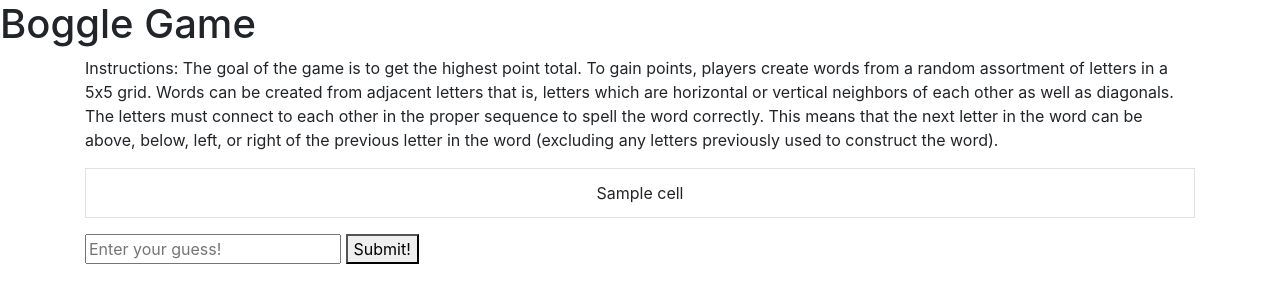
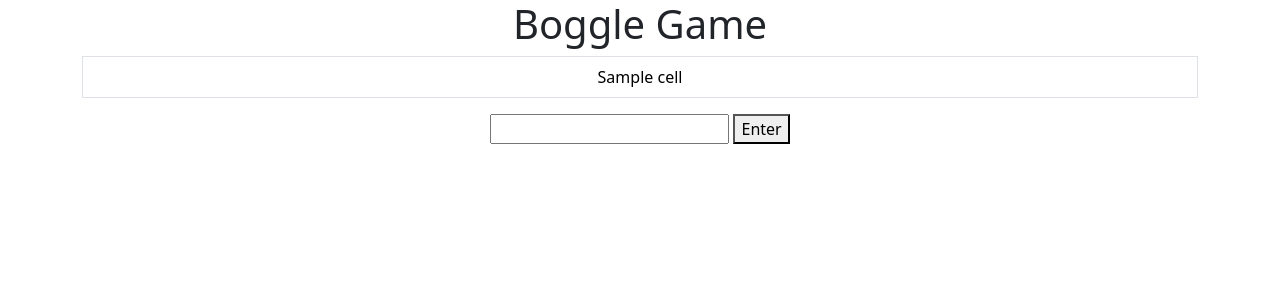
Before and after one commit to EMSAGER/Boggle, a Flask app: template templates/index.html in a window 1280 px wide. Shown: the top 303 px of the page. Run offline with Flask 3, Linux system fonts and the light colour scheme; the template is opened without the code that fills it: most values are stand-ins (such as "Sample title", 1, 10 or a date in 2020); parts of the project's set-up code (start-up, migrations or seed data) failed here and were passed over; some libraries are stand-ins or nearby versions.

Commit message:
html lfix

```diff
--- a/app.py
+++ b/app.py
@@ -1,21 +1,38 @@
-from flask import Flask, redirect, render_template, session
-#from flask_debugtoolbar import DebugToolbarExtension
+from flask import Flask, request, render_template, jsonify, session, flash
 from boggle import Boggle
 
 app = Flask(__name__)
-app.config['SECRET_KEY'] = '1234Coolio'
-# app.config['DEBUG_TB_INTERCEPT_REDIRECTS'] = False
-
-# debug = DebugToolbarExtension(app)
+app.config["SECRET_KEY"] = "1234Coolio"
 
 boggle_game = Boggle()
 
-import pdb
-# pdb.set_trace()
-
-@app.route('/')
+@app.route("/")
 def load_gameboard():
-    """Create boardgame & start a new session for the game plays"""
+    """Create a boardgame and start a new session"""
     board = boggle_game.make_board()
     session['board'] = board
     return render_template("index.html", board=board)
+
+@app.route("/check-word")
+def check_word():
+    """Check if word is in dictionary."""
+
+    word = request.args["word"]
+    board = session["board"]
+    response = boggle_game.check_valid_word(board, word)
+    print(f"Checking word: {word}, Result: {response}")
+    return jsonify({'result': response})
+
+
+@app.route("/post-score", methods=["POST"])
+def post_score():
+    """Receive score, update nplays, update high score if appropriate."""
+
+    score = request.json["score"]
+    highscore = session.get("highscore", 0)
+    nplays = session.get("nplays", 0)
+
+    session['nplays'] = nplays + 1
+    session['highscore'] = max(score, highscore)
+
+    return jsonify(brokeRecord=score > highscore)
--- a/templates/base.html
+++ /dev/null
@@ -1,20 +0,0 @@
-<!DOCTYPE html>
-<html lang="en">
-<head>
-    <meta charset="UTF-8">
-    <meta name="viewport" content="width=device-width, initial-scale=1.0">
-    <link rel="stylesheet" href="https://cdn.jsdelivr.net/npm/bootstrap@4.1.3/dist/css/bootstrap.min.css" integrity="sha384-MCw98/SFnGE8fJT3GXwEOngsV7Zt27NXFoaoApmYm81iuXoPkFOJwJ8ERdknLPMO" crossorigin="anonymous">
-    <link rel="stylesheet" href="/static/app.css">
-    <title>{% block title %}{% endblock %}</title>
-</head>
-<body>
-    {% block content %}{% endblock %}
-</body>
-<script src="https://code.jquery.com/jquery-3.3.1.slim.min.js" integrity="sha384-q8i/X+965DzO0rT7abK41JStQIAqVgRVzpbzo5smXKp4YfRvH+8abtTE1Pi6jizo" crossorigin="anonymous"></script>
-<script src="https://cdn.jsdelivr.net/npm/popper.js@1.14.3/dist/umd/popper.min.js" integrity="sha384-ZMP7rVo3mIykV+2+9J3UJ46jBk0WLaUAdn689aCwoqbBJiSnjAK/l8WvCWPIPm49" crossorigin="anonymous"></script>
-<script src="https://cdn.jsdelivr.net/npm/bootstrap@4.1.3/dist/js/bootstrap.min.js" integrity="sha384-ChfqqxuZUCnJSK3+MXmPNIyE6ZbWh2IMqE241rYiqJxyMiZ6OW/JmZQ5stwEULTy" crossorigin="anonymous"></script>
-<script src="https://unpkg.com/jquery"></script>
-<script src="https://unpkg.com/axios/dist/axios.js"></script>
-
-<script src="/static/app.js"></script>
-</html>
--- a/templates/index.html
+++ b/templates/index.html
@@ -1,24 +1,22 @@
-{% extends "base.html" %}
-{% block title %}home{% endblock %}
-{% block content %}
+<!doctype html>
+<html>
+  <head>
+    <title>Boggle</title>
+    <link href="https://cdn.jsdelivr.net/npm/bootstrap@5.3.2/dist/css/bootstrap.min.css" rel="stylesheet" integrity="sha384-T3c6CoIi6uLrA9TneNEoa7RxnatzjcDSCmG1MXxSR1GAsXEV/Dwwykc2MPK8M2HN" crossorigin="anonymous">
+    <link rel="stylesheet" href="/static/boggle.css">
+  </head>
+  <body>
+    <h1 class="text-center">Boggle Game</h1>
+    <section id="boggle">
 
-<h1>Boggle Game</h1>
-<div class="container" id="INSTRUCTIONS">
-    <p>Instructions: The goal of the game is to get the highest point total. To gain points, players create words from a random assortment of letters in a 5x5 grid. Words can be created from adjacent letters that is, letters which are horizontal or vertical neighbors of each other as well as diagonals. The letters must connect to each other in the proper sequence to spell the word correctly. This means that the next letter in the word can be above, below, left, or right of the previous letter in the word (excluding any letters previously used to construct the word).</p>
-</div>
-
-    <!-- to create a board game a table will need to be used  -->
-<div class="container" id="BOGGLE">
-    <table class="table table-bordered table-center BOARD">
-        <!-- there will not be a table head. we just need the body and rows -->
+      <div class="container">
+        <table class="table table-bordered table-center board">
           <tbody>
-            <!-- insert a loop that will create rows of the table -->
-            {%for row in board%}
-            <tr class="ROW text-center">
-                <!-- insert a loop that will create cells for each row -->
+            {% for row in board %}
+              <tr class="text-center">
                 {% for cell in row %}
-                <td class="CELL text-center">
-                    {{cell}}
+                  <td class="text-center">
+                      {{ cell }}
                   </td>
                 {% endfor %}
               </tr>
@@ -27,14 +25,30 @@
         </table>
       </div>
 
-<div class="container" id="FORM">
-    <form action="/answer">
-        <input type="text" placeholder="Enter your guess!">
-        <button>Submit!</button>
+      <form method="POST" class="add-word text-center">
+        <input name="word" class="word">
+        <button>Enter</button>
       </form>
+      <div class="container">
+        <p class="display-6 text-center msg">
 
+        </p>
+
+        <ul class="words">
+
+        </ul>
       </div>
 
 
 
-{% endblock %}
+
+    </section>
+    <script src="http://unpkg.com/jquery"></script>
+    <script src="https://unpkg.com/axios@0.19.0/dist/axios.js"></script>
+    <script src="	https://cdn.jsdelivr.net/npm/bootstrap@5.3.2/dist/js/bootstrap.bundle.min.js"></script>
+    <script src="/static/boggle.js"></script>
+    <script>
+      let game = new BoggleGame("boggle", 60);
+    </script>
+  </body>
+</html>
```
Also changed, not shown: static/boggle.js (added, +60 -0 lines), static/app.css (deleted), static/app.js (deleted), static/boggle.css (added), 1 other file. Lines whose indentation alone changed are shown as unchanged.
